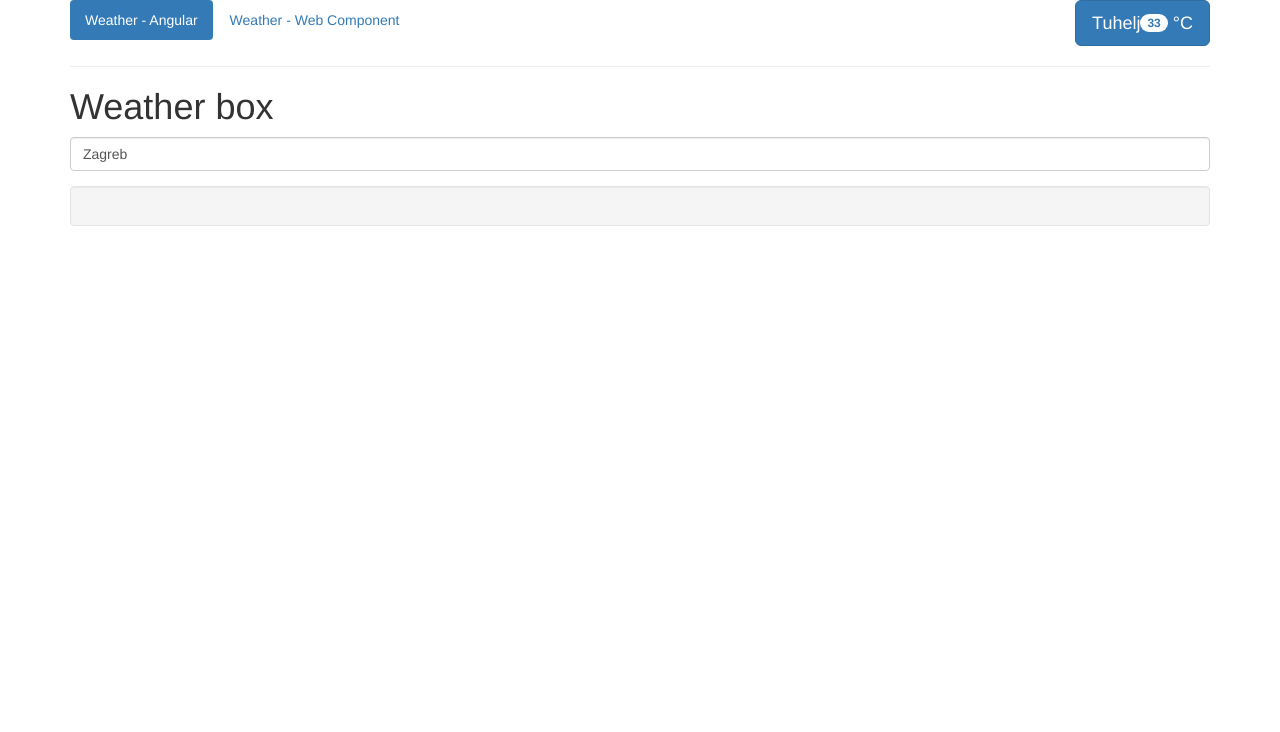
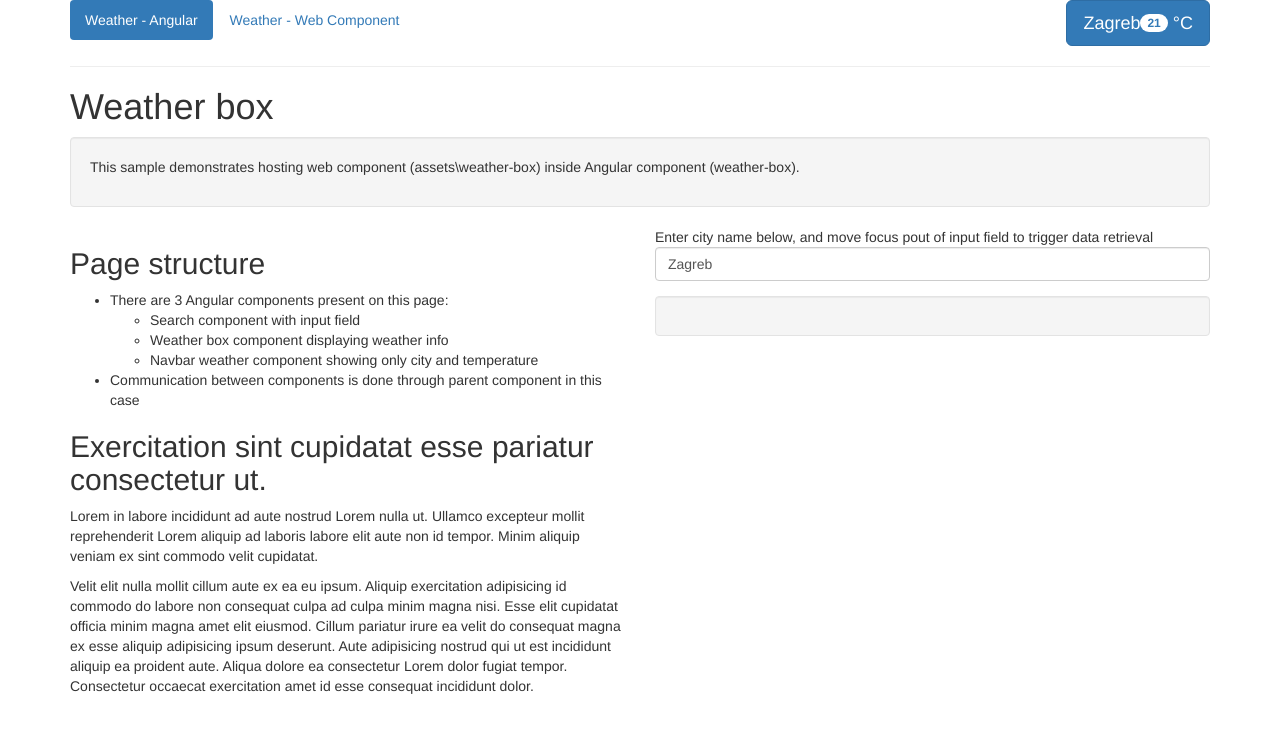
Before and after one commit to josipklaric/web-component-angular, an Angular app: page /weather in a window 1280 px wide. Shown: the top 732 px of the page. Built offline with nearby package versions, Linux system fonts and the light colour scheme.

Commit message:
Some lorem ipsum text added

```diff
--- a/src/app/weather-bar/weather-bar.component.ts
+++ b/src/app/weather-bar/weather-bar.component.ts
@@ -5,7 +5,7 @@ import { SharedService } from './../shared.service';
   selector: 'app-weather-bar',
   templateUrl: './weather-bar.component.html',
   styles: []
-  // encapsulation: ViewEncapsulation.Emulated
+  // , encapsulation: ViewEncapsulation.Emulated
 })
 export class WeatherBarComponent implements OnInit {
 
@@ -13,8 +13,8 @@ export class WeatherBarComponent implements OnInit {
 
   constructor(private _sharedService: SharedService) {
     this.weatherData = {
-      'city': 'Tuhelj',
-      'temp': 33
+      'city': 'Zagreb',
+      'temp': 21
     };
     this._sharedService.on('weatherChange').subscribe(message => {
       // console.log('>> weather-bar -> weatherChange -> message: ' + JSON.stringify(message));
--- a/src/app/weather-box/weather-box.component.html
+++ b/src/app/weather-box/weather-box.component.html
@@ -1,4 +1,3 @@
-
 
 <div class="well lead">
     <weather-box #weatherBox city="{{ cityName }}" background="blueviolet"></weather-box>
--- a/src/app/weather-search/weather-search.component.html
+++ b/src/app/weather-search/weather-search.component.html
@@ -1,3 +1,5 @@
+
 <div class="form-group">
-  <input type="text" [(ngModel)]="cityName" (blur)="onBlur(this)" class="form-control" placeholder="Enter City name ...">
+    <span>Enter city name below, and move focus pout of input field to trigger data retrieval</span>
+    <input type="text" [(ngModel)]="cityName" (blur)="onBlur(this)" class="form-control" placeholder="Enter City name ...">
 </div>
--- a/src/app/weather-web-comp/weather-web-comp.component.html
+++ b/src/app/weather-web-comp/weather-web-comp.component.html
@@ -1,5 +1,32 @@
 <h1>Weather box web component</h1>
 
-<app-weather-search #weatherSearch (onSearchDataChange)="searchDataChanged($event)"></app-weather-search>
+<div class="well">
+    This sample demonstrates
+</div>
 
-<app-weather-box #weatherBox [searchData]="currentSearch"></app-weather-box>
+<div class="row">
+    <div class="col-md-6">
+        <h2>Page structure</h2>
+        <ul>
+            <li>3 Angular components present on this page:
+                <ul>
+                    <li>Search component with input field</li>
+                    <li>Weather box component displaying weather info</li>
+                    <li>Navbar weather component showing only city and temperature</li>
+                </ul>
+            </li>
+            <li>Communication between components is done through parent component in this case</li>
+        </ul>
+
+        <h2>Consequat enim eiusmod est adipisicing duis ex nisi.</h2>
+        <p>Lorem in labore incididunt ad aute nostrud Lorem nulla ut. Ullamco excepteur mollit reprehenderit Lorem aliquip ad laboris labore elit aute non id tempor. Minim aliquip veniam ex sint commodo velit cupidatat.</p>
+        <p>Velit elit nulla mollit cillum aute ex ea eu ipsum. Aliquip exercitation adipisicing id commodo do labore non consequat culpa ad culpa minim magna nisi. Esse elit cupidatat officia minim magna amet elit eiusmod. Cillum pariatur irure ea velit do consequat magna ex esse aliquip adipisicing ipsum deserunt. Aute adipisicing nostrud qui ut est incididunt aliquip ea proident aute. Aliqua dolore ea consectetur Lorem dolor fugiat tempor. Consectetur occaecat exercitation amet id esse consequat incididunt dolor.</p>
+    </div>
+    <div class="col-md-6">
+
+        <app-weather-search #weatherSearch (onSearchDataChange)="searchDataChanged($event)"></app-weather-search>
+
+        <app-weather-box #weatherBox [searchData]="currentSearch"></app-weather-box>
+
+    </div>
+</div>
--- a/src/app/weather/weather.component.html
+++ b/src/app/weather/weather.component.html
@@ -1,5 +1,37 @@
 <h1>Weather box</h1>
 
-<app-weather-search #weatherSearch (onSearchDataChange)="searchDataChanged($event)"></app-weather-search>
+<div class="well">
+    <p>
+            This sample demonstrates hosting web component (assets\weather-box) inside Angular component (weather-box).
+    </p>
+    <p>
 
-<app-weather-box #weatherBox [searchData]="currentSearch"></app-weather-box>
+    </p>
+</div>
+
+<div class="row">
+    <div class="col-md-6">
+        <h2>Page structure</h2>
+        <ul>
+            <li>There are 3 Angular components present on this page:
+                <ul>
+                    <li>Search component with input field</li>
+                    <li>Weather box component displaying weather info</li>
+                    <li>Navbar weather component showing only city and temperature</li>
+                </ul>
+            </li>
+            <li>Communication between components is done through parent component in this case</li>
+        </ul>
+
+        <h2>Exercitation sint cupidatat esse pariatur consectetur ut.</h2>
+        <p>Lorem in labore incididunt ad aute nostrud Lorem nulla ut. Ullamco excepteur mollit reprehenderit Lorem aliquip ad laboris labore elit aute non id tempor. Minim aliquip veniam ex sint commodo velit cupidatat.</p>
+        <p>Velit elit nulla mollit cillum aute ex ea eu ipsum. Aliquip exercitation adipisicing id commodo do labore non consequat culpa ad culpa minim magna nisi. Esse elit cupidatat officia minim magna amet elit eiusmod. Cillum pariatur irure ea velit do consequat magna ex esse aliquip adipisicing ipsum deserunt. Aute adipisicing nostrud qui ut est incididunt aliquip ea proident aute. Aliqua dolore ea consectetur Lorem dolor fugiat tempor. Consectetur occaecat exercitation amet id esse consequat incididunt dolor.</p>
+    </div>
+    <div class="col-md-6">
+
+        <app-weather-search #weatherSearch (onSearchDataChange)="searchDataChanged($event)"></app-weather-search>
+
+        <app-weather-box #weatherBox [searchData]="currentSearch"></app-weather-box>
+
+    </div>
+</div>
--- a/src/app/weather/weather.component.ts
+++ b/src/app/weather/weather.component.ts
@@ -12,7 +12,7 @@ export class WeatherComponent implements OnInit {
   currentSearch: any;
 
   searchDataChanged(searchData: any) {
-    console.log('>> weather -> searchDataChanged -> searchData: ' + JSON.stringify(searchData));
+    // console.log('>> weather -> searchDataChanged -> searchData: ' + JSON.stringify(searchData));
     this.currentSearch = searchData;
   }
 
--- a/src/index.html
+++ b/src/index.html
@@ -2,7 +2,7 @@
 <html lang="en">
 <head>
   <meta charset="utf-8">
-  <title>WeatherBoxAngular</title>
+  <title>Weather Box - Angular sample</title>
   <base href="/">
 
   <meta name="viewport" content="width=device-width, initial-scale=1">
```
Also changed, not shown: src/app/weather-box/weather-box.component.ts (line endings or trailing spaces), src/app/weather-search/weather-search.component.ts (line endings or trailing spaces).
